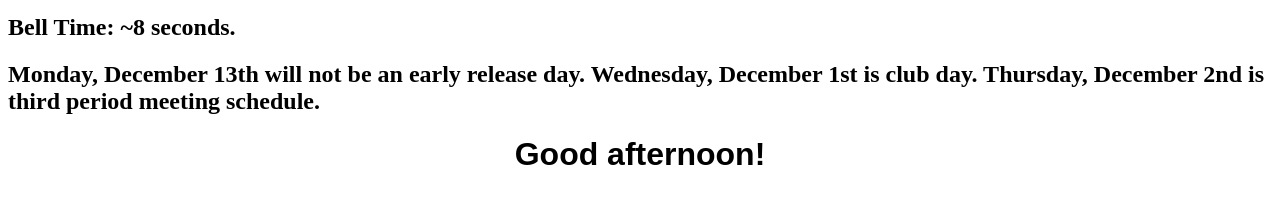
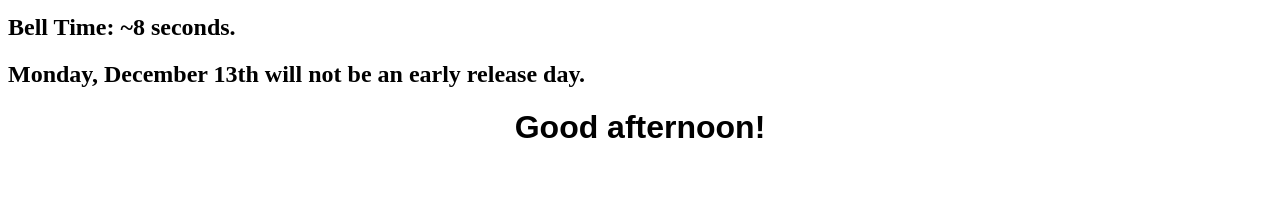
Before and after one commit to 4828357/nhsschedule.github.io, a plain HTML site: page index.html in a window 1280 px wide. Shown: the part 462-666 px from the top of the page. Drawn offline with Linux system fonts and the light colour scheme.

Commit message:
Update index.html

```diff
--- a/index.html
+++ b/index.html
@@ -77,7 +77,7 @@
 
 	  <button type="button" onclick="changeMode();" class="button">Toggle Night Mode</button>
     <h2 style="text-decoration: none; color: Black;" id="diffName7"> Bell Time: ~8 seconds.</h2>
-    <h2 style="text-decoration: none; color: Black;" id="diffName9"> Monday, December 13th will not be an early release day. Wednesday, December 1st is club day. Thursday, December 2nd is third period meeting schedule.</h2>
+    <h2 style="text-decoration: none; color: Black;" id="diffName9"> Monday, December 13th will not be an early release day.</h2>
     <script src="script.js"></script>
   </body>
   <script>
```
